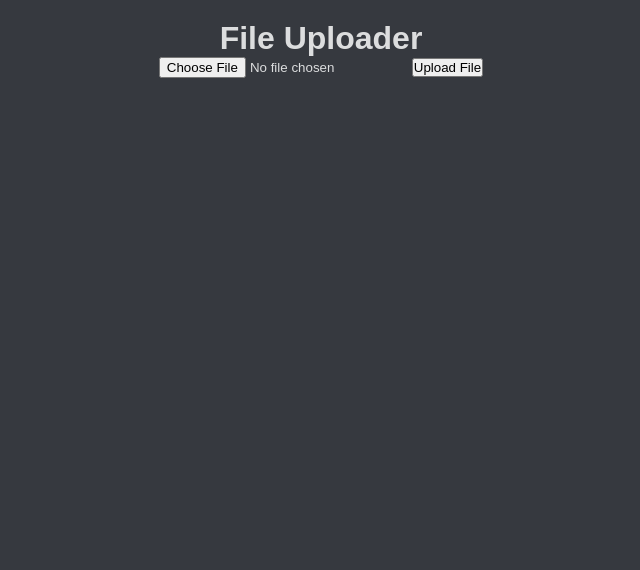
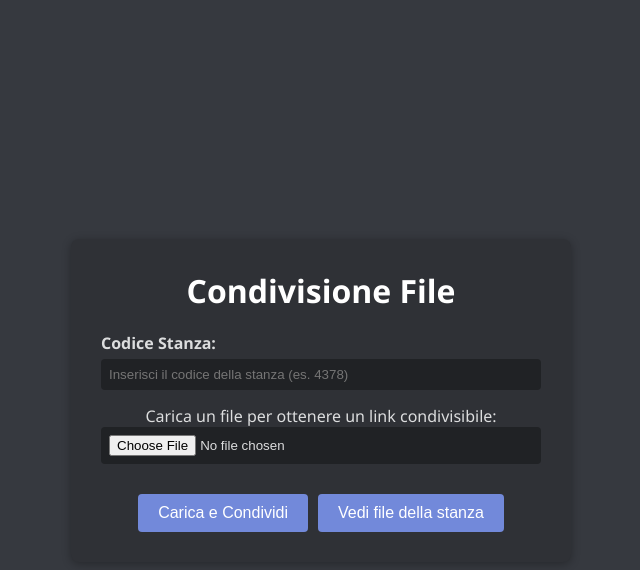
Before and after one commit to Niccolo0310/converter, a Next.js app: page /file-sharing in a window 1280 px wide. Shown: the top 570 px of the page, without its empty margins (319-959 px from the left). Built offline with nearby package versions, Linux system fonts and the light colour scheme.

Commit message:
Ripristinati File Converter e File Sharing con conversione Cloudmersive e stanze per sharing

```diff
--- a/app/file-sharing/page.js
+++ b/app/file-sharing/page.js
@@ -1,69 +1,215 @@
 "use client";
 import { useState } from "react";
 
-export default function FileUploader() {
+function ProgressBar({ loading }) {
+    return (
+        loading && (
+            <div style={progressContainerStyle}>
+                <div className="progress-bar"></div>
+                <style jsx>{`
+          @keyframes progressAnimation {
+            0% { transform: translateX(-100%); }
+            100% { transform: translateX(100%); }
+          }
+          .progress-bar {
+            width: 50%;
+            height: 8px;
+            background-color: #7289da;
+            animation: progressAnimation 2s linear infinite;
+          }
+        `}</style>
+            </div>
+        )
+    );
+}
+
+const progressContainerStyle = {
+    width: "100%",
+    backgroundColor: "#202225",
+    borderRadius: "4px",
+    overflow: "hidden",
+    marginTop: "15px",
+    height: "8px",
+};
+
+export default function FileSharing() {
     const [file, setFile] = useState(null);
+    const [room, setRoom] = useState("");
     const [message, setMessage] = useState("");
-    const [downloadUrl, setDownloadUrl] = useState("");
+    const [shareUrl, setShareUrl] = useState("");
+    const [files, setFiles] = useState([]);
     const [loading, setLoading] = useState(false);
 
     const handleFileChange = (e) => setFile(e.target.files[0]);
 
-    const handleUpload = async () => {
-        if (!file) return alert("Select a file!");
+    const uploadFile = async () => {
+        if (!file || !room) {
+            alert("Inserisci sia un file che il codice stanza!");
+            return;
+        }
         setLoading(true);
         setMessage("");
+        setShareUrl("");
 
-        // Richiedi l'URL pre-firmato per l'upload
-        const payload = {
-            fileName: file.name,
-            fileType: file.type,
-        };
+        const formData = new FormData();
+        formData.append("file", file);
+        formData.append("room", room);
 
-        const res = await fetch("/api/get-upload-url", {
-            method: "POST",
-            headers: { "Content-Type": "application/json" },
-            body: JSON.stringify(payload),
-        });
-        const { uploadUrl, key } = await res.json();
-        if (!uploadUrl) {
-            setMessage("Error generating upload URL");
-            setLoading(false);
-            return;
+        try {
+            const res = await fetch("/api/share", {
+                method: "POST",
+                body: formData,
+            });
+            const data = await res.json();
+            setMessage(data.message);
+            if (data.fileUrl) {
+                setShareUrl(data.fileUrl);
+            }
+        } catch (error) {
+            console.error("Errore nel caricamento:", error);
+            setMessage("Errore durante il caricamento!");
         }
-
-        // Carica il file direttamente su S3 usando PUT
-        const uploadResponse = await fetch(uploadUrl, {
-            method: "PUT",
-            body: file,
-            headers: { "Content-Type": file.type },
-        });
-
-        if (!uploadResponse.ok) {
-            setMessage("Error during file upload to S3");
-            setLoading(false);
-            return;
-        }
-
-        // Costruisci un URL pubblico per il download (se il bucket è public-read)
-        const publicUrl = `https://${process.env.NEXT_PUBLIC_AWS_BUCKET_NAME}.s3.${process.env.AWS_REGION}.amazonaws.com/${key}`;
-        setDownloadUrl(publicUrl);
-        setMessage("File uploaded successfully!");
         setLoading(false);
     };
 
+    const fetchFiles = async () => {
+        if (!room) {
+            alert("Inserisci il codice stanza per vedere i file!");
+            return;
+        }
+        try {
+            const res = await fetch("/api/share", {
+                method: "PUT",
+                body: JSON.stringify({ room }),
+                headers: { "Content-Type": "application/json" },
+            });
+            const data = await res.json();
+            setFiles(data.files || []);
+        } catch (error) {
+            console.error("Errore nel recupero dei file:", error);
+            setMessage("Errore nel recupero dei file!");
+        }
+    };
+
     return (
-        <div style={{ padding: "20px", textAlign: "center", backgroundColor: "#36393f", color: "#dcddde", minHeight: "100vh" }}>
-            <h1>File Uploader</h1>
-            <input type="file" onChange={handleFileChange} />
-            <button onClick={handleUpload}>Upload File</button>
-            {loading && <p>Uploading...</p>}
-            {message && <p>{message}</p>}
-            {downloadUrl && (
-                <p>
-                    Download URL: <a href={downloadUrl} target="_blank" rel="noopener noreferrer">{downloadUrl}</a>
-                </p>
-            )}
+        <div style={{
+            backgroundColor: "#36393f",
+            color: "#dcddde",
+            minHeight: "100vh",
+            display: "flex",
+            flexDirection: "column",
+            alignItems: "center",
+            justifyContent: "center",
+            fontFamily: "Segoe UI, Tahoma, Geneva, Verdana, sans-serif",
+            padding: "20px"
+        }}>
+            <div style={{
+                backgroundColor: "#2f3136",
+                borderRadius: "8px",
+                padding: "30px",
+                boxShadow: "0 2px 10px rgba(0, 0, 0, 0.3)",
+                width: "100%",
+                maxWidth: "500px",
+                textAlign: "center"
+            }}>
+                <h1 style={{ color: "#ffffff", marginBottom: "20px" }}>Condivisione File</h1>
+                <div style={{ marginBottom: "15px", textAlign: "left" }}>
+                    <label style={{ display: "block", marginBottom: "5px", fontWeight: "bold" }}>
+                        Codice Stanza:
+                    </label>
+                    <input
+                        type="text"
+                        placeholder="Inserisci il codice della stanza (es. 4378)"
+                        value={room}
+                        onChange={(e) => setRoom(e.target.value)}
+                        style={{
+                            width: "100%",
+                            padding: "8px",
+                            borderRadius: "4px",
+                            border: "none",
+                            backgroundColor: "#202225",
+                            color: "#dcddde"
+                        }}
+                    />
+                </div>
+                <p>Carica un file per ottenere un link condivisibile:</p>
+                <input
+                    type="file"
+                    onChange={handleFileChange}
+                    style={{
+                        width: "100%",
+                        padding: "8px",
+                        marginBottom: "15px",
+                        borderRadius: "4px",
+                        border: "none",
+                        backgroundColor: "#202225",
+                        color: "#dcddde"
+                    }}
+                />
+                <button onClick={uploadFile} style={{
+                    backgroundColor: "#7289da",
+                    color: "#ffffff",
+                    border: "none",
+                    borderRadius: "4px",
+                    padding: "10px 20px",
+                    cursor: "pointer",
+                    marginTop: "15px",
+                    fontSize: "16px"
+                }}>
+                    Carica e Condividi
+                </button>
+                <button onClick={fetchFiles} style={{
+                    backgroundColor: "#7289da",
+                    color: "#ffffff",
+                    border: "none",
+                    borderRadius: "4px",
+                    padding: "10px 20px",
+                    cursor: "pointer",
+                    marginTop: "15px",
+                    fontSize: "16px",
+                    marginLeft: "10px"
+                }}>
+                    Vedi file della stanza
+                </button>
+                <ProgressBar loading={loading} />
+                {message && <p style={{ marginTop: "15px" }}>{message}</p>}
+                {shareUrl && (
+                    <div style={{ marginTop: "15px" }}>
+                        <p>Link per condividere il file:</p>
+                        <a
+                            href={shareUrl}
+                            target="_blank"
+                            rel="noopener noreferrer"
+                            style={{
+                                color: "#7289da",
+                                textDecoration: "none",
+                                fontWeight: "bold"
+                            }}
+                        >
+                            {shareUrl}
+                        </a>
+                    </div>
+                )}
+                {files.length > 0 && (
+                    <div style={{ marginTop: "15px", textAlign: "left" }}>
+                        <p>File nella stanza:</p>
+                        <ul style={{ listStyle: "none", padding: 0 }}>
+                            {files.map((f, idx) => (
+                                <li key={idx}>
+                                    <a
+                                        href={`/api/share?room=${room}&file=${f}`}
+                                        target="_blank"
+                                        rel="noopener noreferrer"
+                                        style={{ color: "#7289da", textDecoration: "none" }}
+                                    >
+                                        {f}
+                                    </a>
+                                </li>
+                            ))}
+                        </ul>
+                    </div>
+                )}
+            </div>
         </div>
     );
 }
```
Also changed, not shown: app/api/convert/route.js (+2 -5 lines), app/file-converter/page.js (+70 -82 lines).
